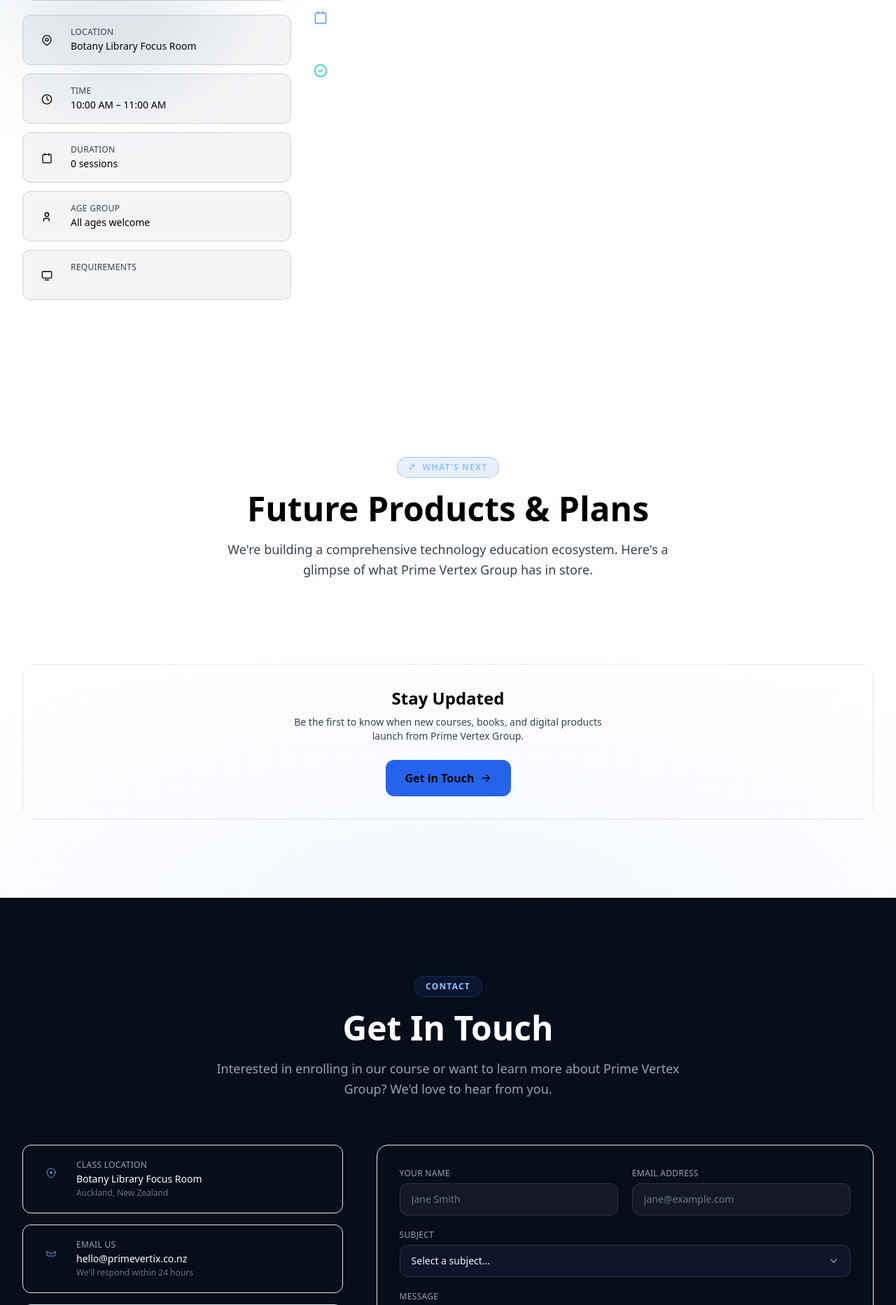
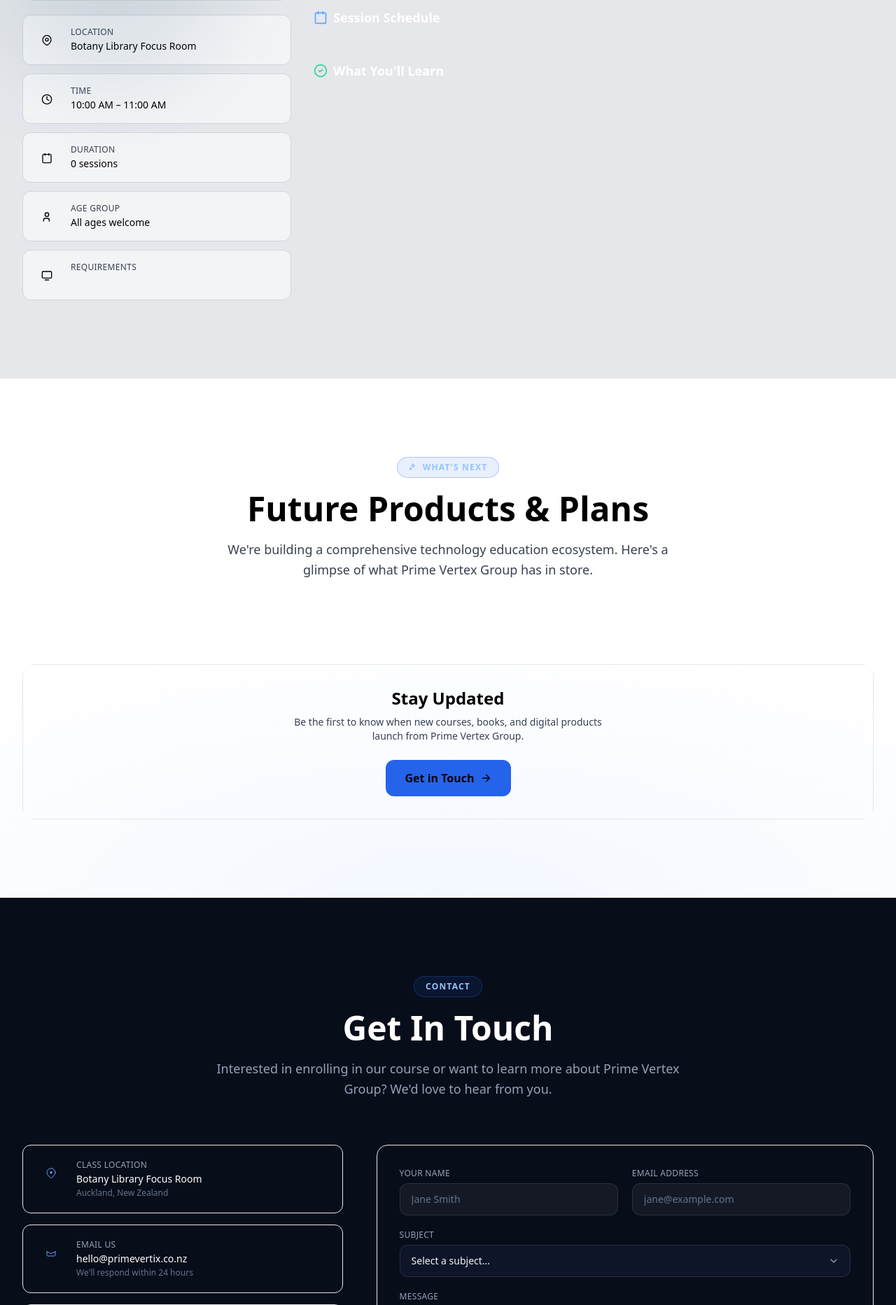
Before and after one commit to Mujtaba366/prime-vertix-group-draft, a Python web app: template templates/index.html in a window 1280 px wide. Shown: the part 3266-5131 px from the top of the page at 70% size. Run offline with Jinja, Linux system fonts and the light colour scheme; the template is opened without the code that fills it, so the values that code supplies are empty; some libraries are stand-ins or nearby versions.

Commit message:
bg color fix

```diff
--- a/templates/course.html
+++ b/templates/course.html
@@ -1,4 +1,4 @@
-<section id="course" class="py-28 bg-white relative overflow-hidden">
+<section id="course" class="py-28 bg-gray-200 relative overflow-hidden">
     <div class="absolute inset-0 pointer-events-none overflow-hidden">
         <div class="absolute right-0 bottom-0 w-[500px] h-[500px] bg-brand-900/20 rounded-full blur-3xl"></div>
         <div class="absolute left-0 top-1/3 w-80 h-80 bg-sky-900/10 rounded-full blur-3xl"></div>
```
